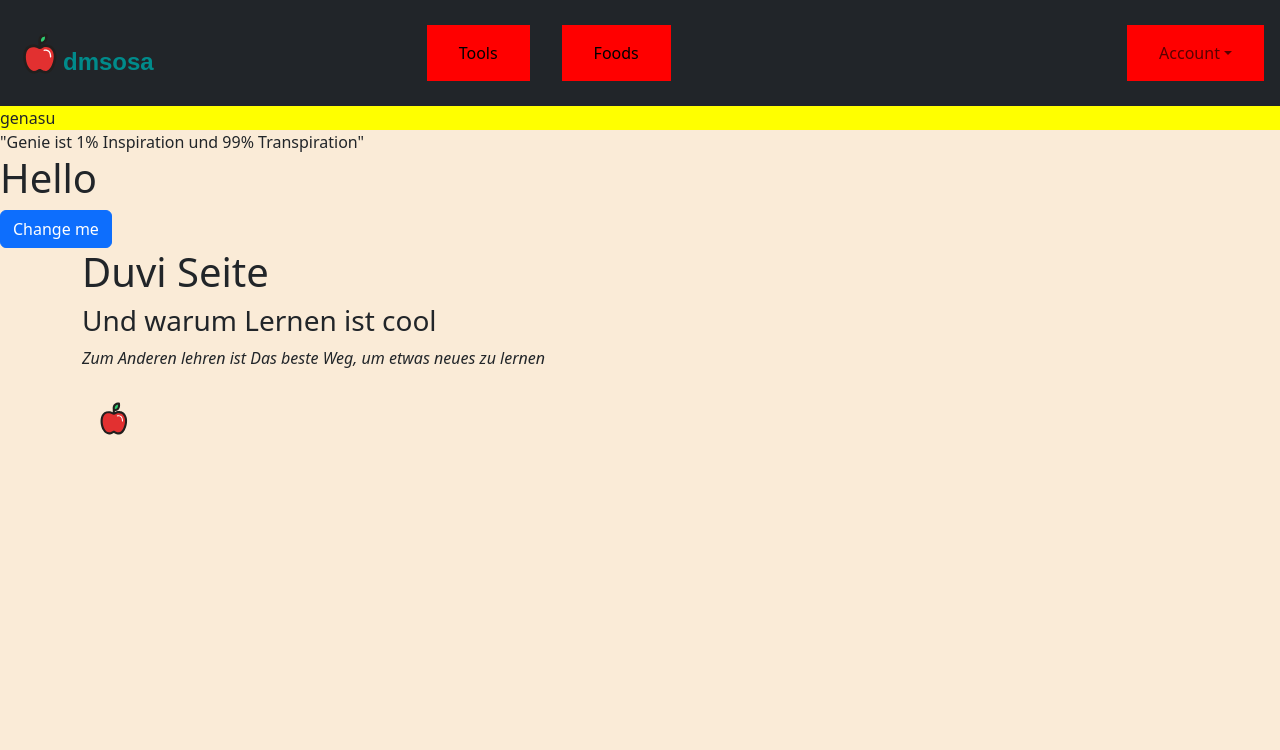
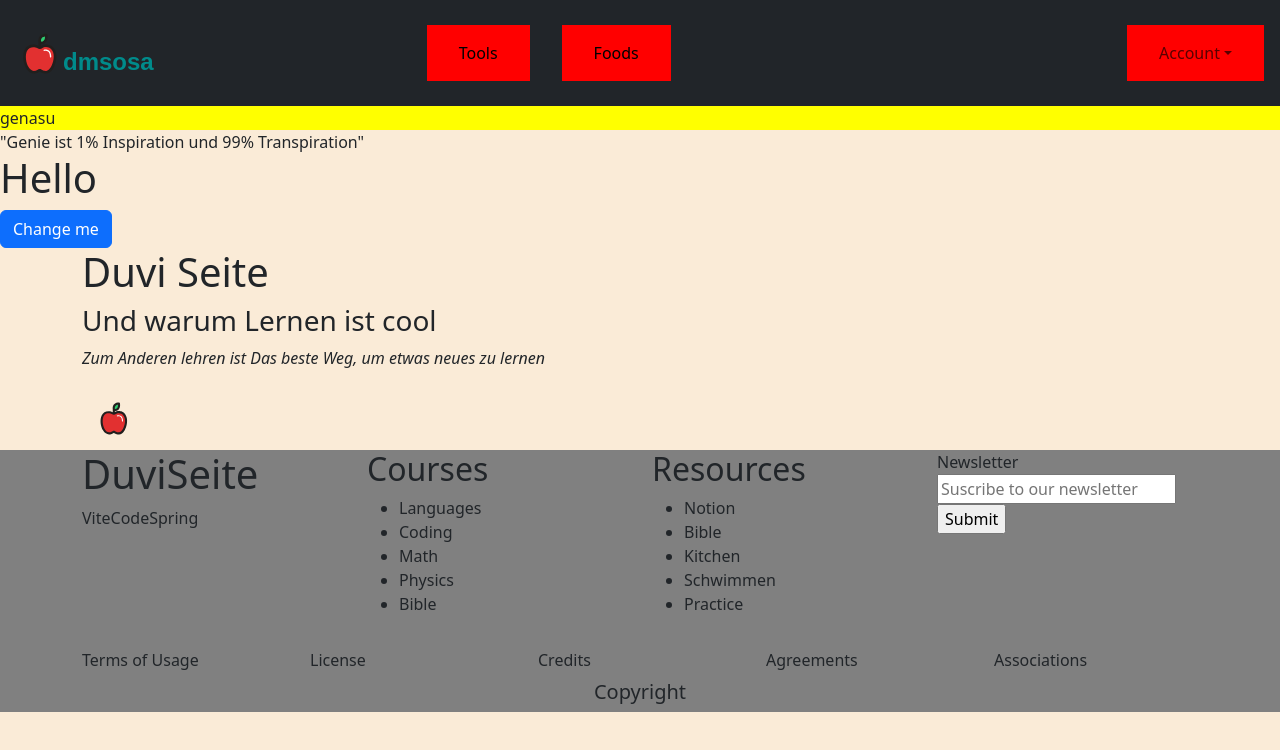
Before and after one commit to dmsosa/dmblog, a React (Vite) app: page / in a window 1280 px wide. Shown: the top 750 px of the page. Built offline with nearby package versions, Linux system fonts and the light colour scheme.

Commit message:
Footer gerstellt

```diff
--- a/src/App.tsx
+++ b/src/App.tsx
@@ -4,6 +4,7 @@ import React from 'react';
 import Container from './components/Container'
 import ViteLogo from './components/Logos/ViteLogo'
 import Navbar from './components/Navbar/Navbar';
+import Footer from './components/Footer/Footer';
 
 function App() {
   const [count, setCount] = useState(0)
@@ -17,7 +18,7 @@ function App() {
         <Outlet />
       </main>
       <footer className="footer">
-
+        <Footer/>
       </footer>
 
     </React.Fragment>
--- /dev/null
+++ b/src/components/Footer/Footer.tsx
@@ -0,0 +1,53 @@
+function Footer() {
+    return (
+        <div className="container">
+            <div className="row mb-3">
+                <div className="col">
+                    <h1>DuviSeite</h1>
+                    <a>Vite</a>
+                    <a>Code</a>
+                    <a>Spring</a>
+                </div>
+                <div className="col">
+                    <h2>Courses</h2>
+                    <ul>
+                        <li>Languages</li>
+                        <li>Coding</li>
+                        <li>Math</li>
+                        <li>Physics</li>
+                        <li>Bible</li>
+                    </ul>
+                </div>
+                <div className="col">
+                    <h2>Resources</h2>
+                    <ul>
+                        <li>Notion</li>
+                        <li>Bible</li>
+                        <li>Kitchen</li>
+                        <li>Schwimmen</li>
+                        <li>Practice</li>
+                    </ul>
+                </div>
+                <div className="col">
+                    <form>
+                        <label htmlFor="newsletterEmail">Newsletter</label>
+                        <input id="newsletterEmail" type="text" name="newsletterEmail" placeholder="Suscribe to our newsletter"></input>
+                        <input type="submit" value="Submit"/>
+                    </form>
+                </div>
+            </div>
+            <div className="row mb-2">
+                <div className="col">Terms of Usage</div>
+                <div className="col">License</div>
+                <div className="col">Credits</div>
+                <div className="col">Agreements</div>
+                <div className="col">Associations</div>
+            </div>
+            <div className="row">
+                <div className="col text-center"><h5>Copyright</h5></div>
+            </div>
+        </div>
+    )
+}
+
+export default Footer;
--- a/src/scss/styles.scss
+++ b/src/scss/styles.scss
@@ -72,3 +72,7 @@ header {
 .paragraph-img {
     width: 4em;
 }
+
+footer {
+    background-color: gray;
+}
```
